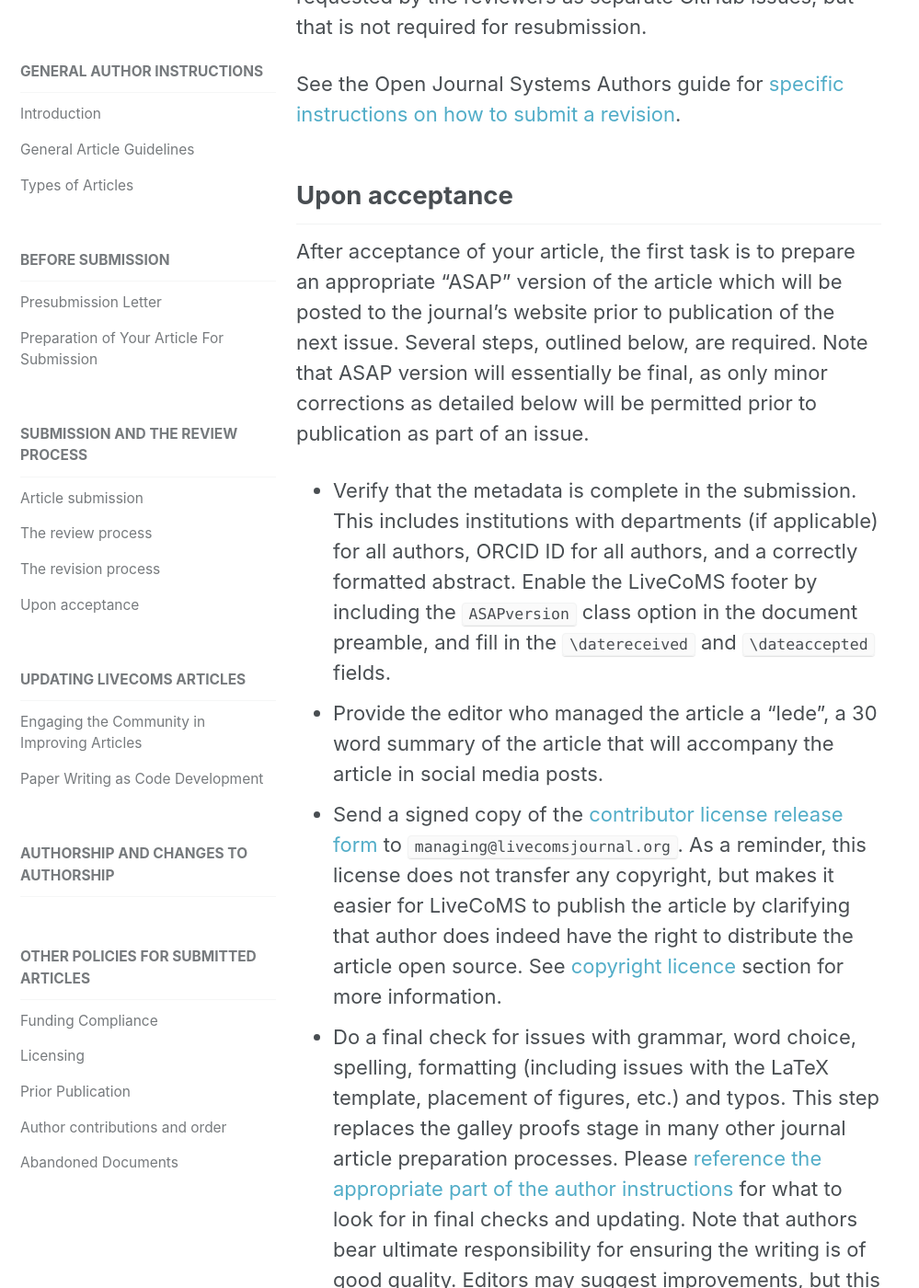
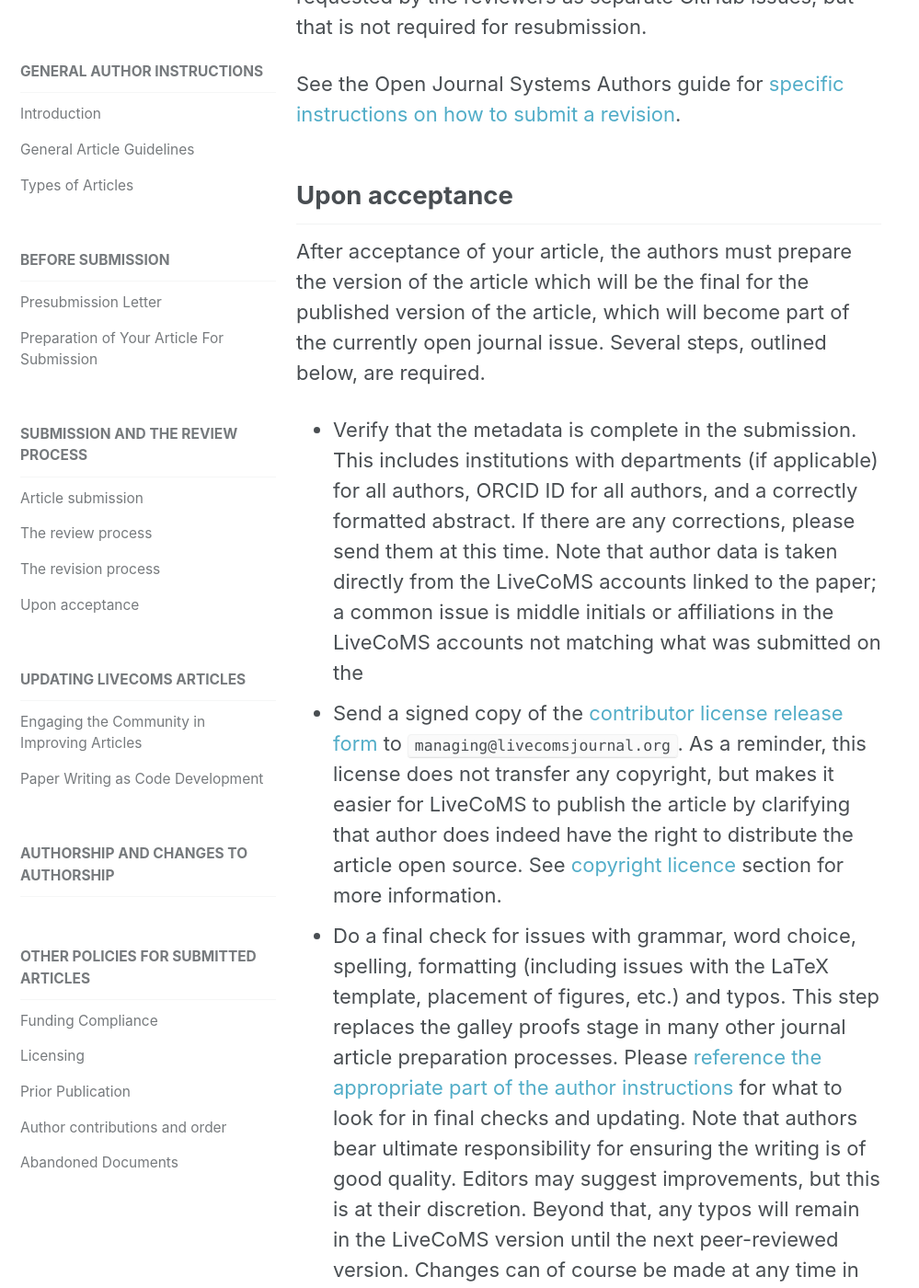
Before and after one commit to livecomsjournal/livecomsjournal.github.io, a Jekyll site: the page built from _author_instructions/01_policies.md, in a window 1280 px wide and 1400 px high, scrolled down 15512 px. Shown: the whole window at 92% size, without its empty margins (0-999 px from the left). Built offline with Jekyll 4.4.1, drawn with Linux system fonts in a browser that asks for light colours; some of the changed text lies outside the part shown.

Commit message:
Update policies to remove the ASAP step
Updating policies to remove the ASAP step in the process.

```diff
--- a/_author_instructions/01_policies.md
+++ b/_author_instructions/01_policies.md
@@ -213,18 +213,14 @@
 
 ## Upon acceptance
 
-After acceptance of your article, the first task is to prepare an appropriate "ASAP" version of the article which will be posted to the journal's website prior to publication of the next issue. Several steps, outlined below, are required. Note that ASAP version will essentially be final, as only minor corrections as detailed below will be permitted prior to publication as part of an issue.
+After acceptance of your article, the authors must prepare the version of the article which will be the final for the published version of the article, which will become part of the currently open journal issue. Several steps, outlined below, are required.
 
-- Verify that the metadata is complete in the submission. This includes institutions with departments (if applicable) for all authors, ORCID ID for all authors, and a correctly formatted abstract. Enable the LiveCoMS footer by including the `ASAPversion` class option in the document preamble, and fill in the `\datereceived` and `\dateaccepted` fields.
-- Provide the editor who managed the article a "lede", a 30 word summary of the article that will accompany the article in social media posts.
+- Verify that the metadata is complete in the submission. This includes institutions with departments (if applicable) for all authors, ORCID ID for all authors, and a correctly formatted abstract. If there are any corrections, please send them at this time. Note that author data is taken directly from the LiveCoMS accounts linked to the paper; a common issue is middle initials or affiliations in the LiveCoMS accounts not matching what was submitted on the
 - Send a signed copy of the [contributor license release form](https://livecomsjournal.github.io/assets/pdf/LiveCoMS_contributor_license.pdf) to `managing@livecomsjournal.org`. As a reminder, this license does not transfer any copyright, but makes it easier for LiveCoMS to publish the article by clarifying that author does indeed have the right to distribute the article open source. See [copyright licence](https://livecomsjournal.github.io/authors/policies/#copyright-license) section for more information.
-- Do a final check for issues with grammar, word choice, spelling, formatting (including issues with the LaTeX template, placement of figures, etc.) and typos. This step replaces the galley proofs stage in many other journal article preparation processes. Please [reference the appropriate part of the author instructions](https://livecomsjournal.github.io/authors/policies/#writing-style-and-editing) for what to look for in final checks and updating. Note that authors bear ultimate responsibility for ensuring the writing is of good quality. Editors may suggest improvements, but this is at their discretion.
-- Recompile the PDF, and check it into your GitHub repository under the folder `releases/LiveCoMS_Article_ASAP_VX.pdf`, where 'X' is the current article version, along with any final corrections as noted above.
-- The represenatative header image (which was submitted in the original submission for review, but can be updated at this point if desired) should be available on the GitHub repository as `releases/header_VX.jpg`, where again 'X' is the current article version, and notify the editor when this has been done.
-
-After being published as an ASAP article, but before the article is published in the next regularly scheduled issue, you will have a final chance to fix minor typos and inaccuracies (but not substantive content). Beyond that, any typos will remain in the LiveCoMS version until the next peer-reviewed version. Changes can of course be made at any time in the authors’ maintained version on GitHub, which is linked from the article itself.
-
-- Within a few days of verifying the metadata and providing the lede (and approximately a week before the official release of the issue), you will be notified by the editors about the volume, year, article number, and DOI (which will have become active after posting the ASAP article). Finalize the LiveCoMS footer by changing the `ASAPversion` class to the `pubversion` class option in the document preamble, and use this information to fill in the `\pubvolume`, `\pubissue`, `\pubyear`, `\articlenum`, and `\pubDOI` fields.
+- Do a final check for issues with grammar, word choice, spelling, formatting (including issues with the LaTeX template, placement of figures, etc.) and typos. This step replaces the galley proofs stage in many other journal article preparation processes. Please [reference the appropriate part of the author instructions](https://livecomsjournal.github.io/authors/policies/#writing-style-and-editing) for what to look for in final checks and updating. Note that authors bear ultimate responsibility for ensuring the writing is of good quality. Editors may suggest improvements, but this is at their discretion.  Beyond that, any typos will remain in the LiveCoMS version until the next peer-reviewed version. Changes can of course be made at any time in the authors’ maintained version on GitHub, which is linked from the article itself.
+- Recompile the PDF, and check it into your GitHub repository under the folder `releases/LiveCoMS_Article_vX.pdf`, where 'X' is the current article version, along with any final corrections as noted above.
+- The represenatative header image (which was submitted in the original submission for review, but can be updated at this point if desired) should be available on the GitHub repository as `releases/header_vX.jpg`, where again 'X' is the current article version, and notify the editor when this has been done.
+- Within a few days of acceptance, you will be notified by the editors about the volume, year, article number, and DOI. Finalize the LiveCoMS footer by changing the class option to the `pubversion` class option in the document preamble, and use this information to fill in the `\pubvolume`, `\pubissue`, `\pubyear`, `\articlenum`, and `\pubDOI` fields. You should also update the `\datereceived` and `\dateaccepted` fields according to the date of accepance, and orginal date of submission.
 - At that point, after making these corrections, recompile the PDF, and check it into your GitHub repository under the folder `releases/LiveCoMS_Article_VX.pdf`, where 'X' is the current article version.
 - At this point, you should tag the state of the repository as a release ([see instructions for this](https://help.github.com/articles/creating-releases/)), with name `published-version-VX`, where again, 'X' is the current version, and notify the editor of the paper that you have updated the article for issue publication.
 
@@ -245,7 +241,7 @@
 Certain categories of article may need revision at different frequencies.
 For information on the review frequencies, see [author information for each of the types of articles](#types-of-articles).
 
-LiveCoMS uses a versioning scheme for articles according to the basic form of `(major version).(minor version)`. The `(major version)` increments following peer review. Prior to initial publication, articles intended for LiveCoMS should use version numbers less than 1.0. Once accepted for the first time, the article becomes Article v1.0. Both the ASAP articles initially posted and the final version published as part of an issue are considered Article V1.0, but the ASAP versions are marked as such on the pdf. When updating the GitHub version of the article, authors should update the version number, for example, something like Article v1.1, such that the minor version indicates a revision to the peer-reviewed major version. In between peer-reviewed, journal-published versions, which are denoted Article VX.0, where X is an integer, authors should use numbers >X.0 and <X+1.0 in the GitHub version, until the article is accepted the next time to LiveCoMS, when its version number is incremented to X+1.0. Authors are free may adopt any other versioning conventions that do not contract the essential `(major version).(minor version)` scheme, such as descriptive tags or a third `(patch verison)`, if desired.
+LiveCoMS uses a versioning scheme for articles according to the basic form of `(major version).(minor version)`. The `(major version)` increments following peer review. Prior to initial publication, articles intended for LiveCoMS should use version numbers less than 1.0. Once accepted for the first time, the article becomes Article v1.0. The final version published as part of an issue are considered Article V1.0. When updating the GitHub version of the article, authors should update the version number, for example, something like Article v1.1, such that the minor version indicates a revision to the peer-reviewed major version. In between peer-reviewed, journal-published versions, which are denoted Article VX.0, where X is an integer, authors should use numbers >X.0 and <X+1.0 in the GitHub version, until the article is accepted the next time to LiveCoMS, when its version number is incremented to X+1.0. Authors are free may adopt any other additional versioning conventions that do not contradict the essential `(major version).(minor version)` scheme, such as descriptive tags or a third `(patch verison)`, if desired.
 
 ## Engaging the Community in Improving Articles
 
```
